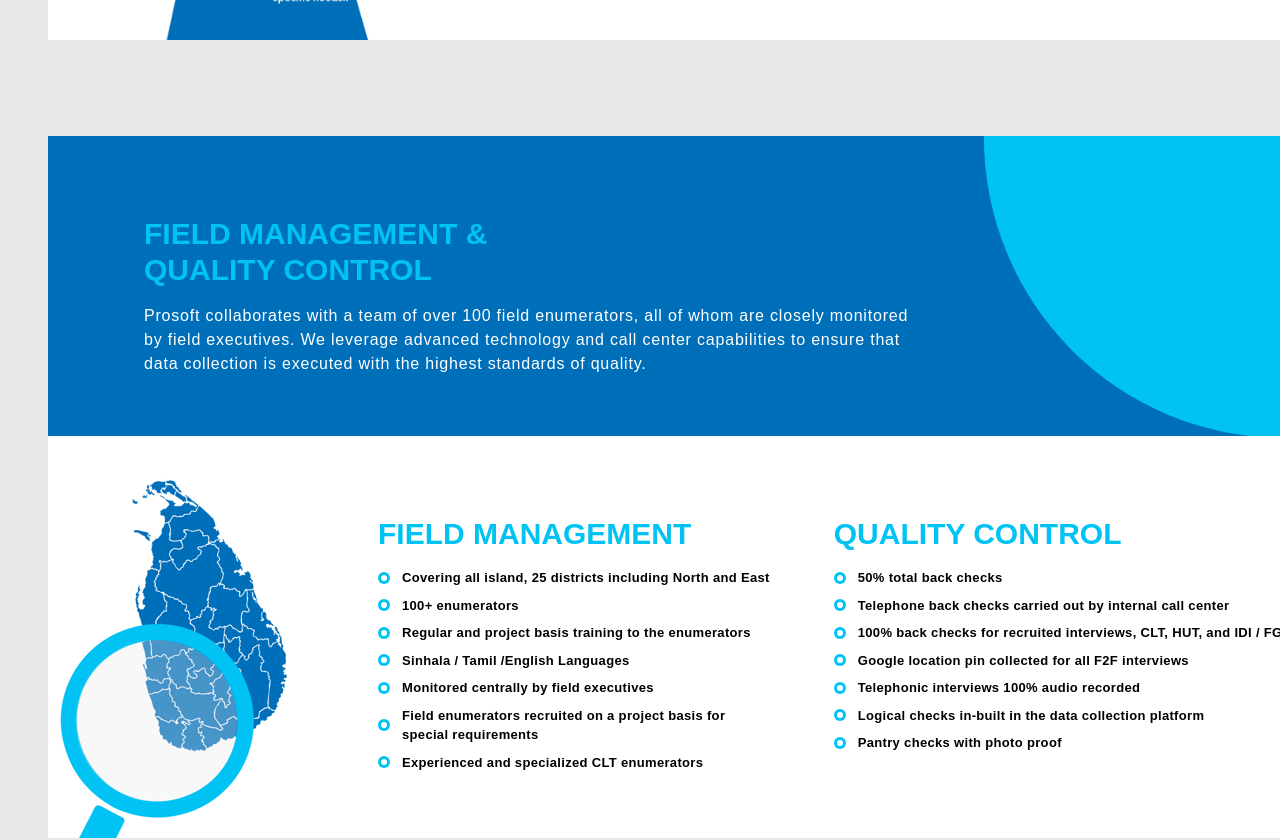
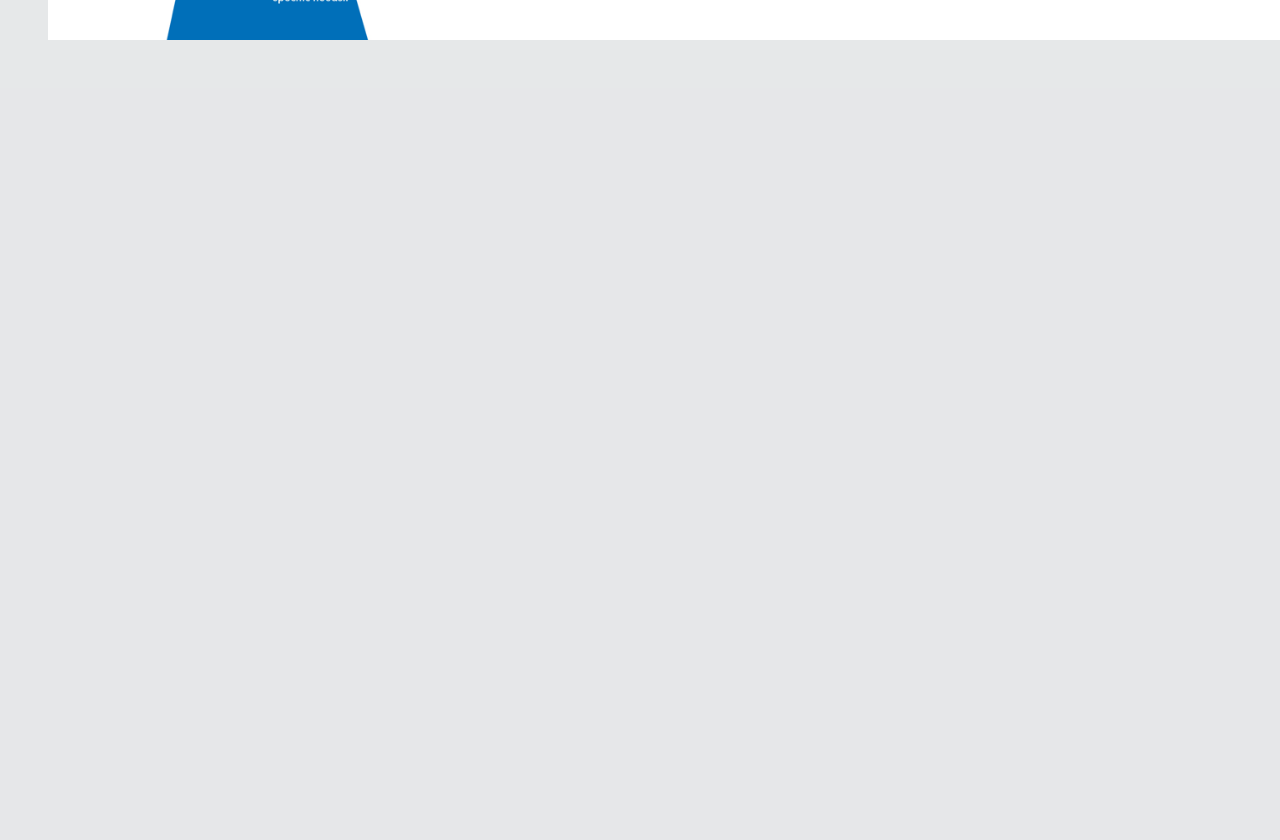
Before and after one commit to denverma7/prosoft, a React (Vite) app: page /strength in a window 1280 px wide. Shown: the part 1400-2240 px from the top of the page. Built offline with nearby package versions, Linux system fonts and the light colour scheme.

Commit message:
Applied animation and mobile responsiveness to the Field Management section of our Strengths page

```diff
--- a/src/components/ourStrength/FieldManagement.jsx
+++ b/src/components/ourStrength/FieldManagement.jsx
@@ -5,80 +5,158 @@ import SC1 from "../../assets/images/SC1.png";
 const FieldManagement = () => {
   return (
     <div className="relative bg-[#E6E7E9] h-full p-4 md:p-12">
-      <div className="relative overflow-hidden w-7xl h-full min-h-[300px] mx-auto bg-[#006FB9]">
-        <h3 className="text-[#00C3F3] ml-24 pt-20 uppercase text-3xl font-bold">
+      <div
+        className="relative overflow-hidden w-full max-w-7xl h-full mx-auto bg-[#006FB9] p-6 md:p-0 md:min-h-[300px]"
+        data-aos="fade-up"
+        data-aos-duration="600"
+        data-aos-delay="1000"
+      >
+        <h3
+          className="text-[#00C3F3] md:ml-24 md:pt-20 uppercase text-3xl font-bold"
+          data-aos="fade-up"
+          data-aos-duration="1000"
+          data-aos-delay="1200"
+        >
           Field Management & <br />
           Quality Control
         </h3>
-        <p className="mt-4 text-white ml-24 tracking-wider">
+        <p
+          className="mt-4 text-white md:ml-24 tracking-wider"
+          data-aos="fade-up"
+          data-aos-duration="1000"
+          data-aos-delay="1400"
+        >
           Prosoft collaborates with a team of over 100 field enumerators, all of
-          whom are closely monitored <br />
+          whom are closely monitored <br className="hidden md:block" />
           by field executives. We leverage advanced technology and call center
-          capabilities to ensure that <br />
+          capabilities to ensure that <br className="hidden md:block" />
           data collection is executed with the highest standards of quality.
         </p>
-        <div className="absolute -top-[298px] -right-64 w-[600px] h-[600px] bg-[#00C3F3] rounded-full"></div>
+        <div className="hidden md:block absolute -top-[298px] -right-64 w-[600px] h-[600px] bg-[#00C3F3] rounded-full"></div>
       </div>
-      <div className="w-7xl h-full min-h-[350px] mx-auto bg-white flex items-start">
-        <img src={FMImage} alt="Field Management" className="pt-8" />
-        <div className="flex ml-16 mt-8 space-x-16">
+      <div
+        className="w-full max-w-7xl h-full min-h-[350px] mx-auto bg-white flex flex-col md:flex-row items-start p-4 md:p-0"
+        data-aos="fade-up"
+        data-aos-duration="1000"
+        data-aos-delay="1000"
+      >
+        <img
+          src={FMImage}
+          alt="Field Management"
+          className="md:pt-8 w-full md:w-auto md:max-w-xs lg:max-w-sm"
+          data-aos="fade-up"
+          data-aos-duration="1000"
+          data-aos-delay="1000"
+        />
+        <div className="flex flex-col md:flex-row gap-8 md:gap-16 mt-8 md:mt-0 md:ml-16 w-full">
           {/* Field Management Column */}
-          <div>
-            <h3 className="text-3xl uppercase text-[#00C3F3] font-bold mb-4 mt-12">
+          <div
+            className="w-full"
+            data-aos="fade-up"
+            data-aos-duration="1000"
+            data-aos-delay="1000"
+          >
+            <h3
+              className="text-3xl uppercase text-[#00C3F3] font-bold mb-4 mt-4 md:mt-12"
+              data-aos="fade-up"
+              data-aos-duration="1000"
+              data-aos-delay="1000"
+            >
               Field Management
             </h3>
-            <div className="space-y-2">
-              <div className="flex items-center">
-                <div className="w-3 h-3 rounded-full bg-[#00C3F3] flex items-center justify-center mr-3 shrink-0">
+            <div
+              className="space-y-2"
+              data-aos="fade-up"
+              data-aos-duration="1000"
+              data-aos-delay="1000"
+            >
+              <div
+                className="flex items-start"
+                data-aos="fade-up"
+                data-aos-duration="700"
+                data-aos-delay="1000"
+              >
+                <div className="w-3 h-3 rounded-full bg-[#00C3F3] flex items-center justify-center mr-3 shrink-0 mt-1">
                   <div className="w-1.5 h-1.5 rounded-full bg-white"></div>
                 </div>
                 <span className="text-black font-bold whitespace-pre-line text-[13px] tracking-wide">
                   Covering all island, 25 districts including North and East
                 </span>
               </div>
-              <div className="flex items-center">
-                <div className="w-3 h-3 rounded-full bg-[#00C3F3] flex items-center justify-center mr-3 shrink-0">
+              <div
+                className="flex items-start"
+                data-aos="fade-up"
+                data-aos-duration="700"
+                data-aos-delay="1200"
+              >
+                <div className="w-3 h-3 rounded-full bg-[#00C3F3] flex items-center justify-center mr-3 shrink-0 mt-1">
                   <div className="w-1.5 h-1.5 rounded-full bg-white"></div>
                 </div>
                 <span className="text-black font-bold whitespace-pre-line text-[13px] tracking-wide">
                   100+ enumerators
                 </span>
               </div>
-              <div className="flex items-center">
-                <div className="w-3 h-3 rounded-full bg-[#00C3F3] flex items-center justify-center mr-3 shrink-0">
+              <div
+                className="flex items-start"
+                data-aos="fade-up"
+                data-aos-duration="700"
+                data-aos-delay="1400"
+              >
+                <div className="w-3 h-3 rounded-full bg-[#00C3F3] flex items-center justify-center mr-3 shrink-0 mt-1">
                   <div className="w-1.5 h-1.5 rounded-full bg-white"></div>
                 </div>
                 <span className="text-black font-bold whitespace-pre-line text-[13px] tracking-wide">
                   Regular and project basis training to the enumerators
                 </span>
               </div>
-              <div className="flex items-center">
-                <div className="w-3 h-3 rounded-full bg-[#00C3F3] flex items-center justify-center mr-3 shrink-0">
+              <div
+                className="flex items-start"
+                data-aos="fade-up"
+                data-aos-duration="700"
+                data-aos-delay="1600"
+              >
+                <div className="w-3 h-3 rounded-full bg-[#00C3F3] flex items-center justify-center mr-3 shrink-0 mt-1">
                   <div className="w-1.5 h-1.5 rounded-full bg-white"></div>
                 </div>
                 <span className="text-black font-bold whitespace-pre-line text-[13px] tracking-wide">
                   Sinhala / Tamil /English Languages
                 </span>
               </div>
-              <div className="flex items-center">
-                <div className="w-3 h-3 rounded-full bg-[#00C3F3] flex items-center justify-center mr-3 shrink-0">
+              <div
+                className="flex items-start"
+                data-aos="fade-up"
+                data-aos-duration="700"
+                data-aos-delay="1800"
+              >
+                <div className="w-3 h-3 rounded-full bg-[#00C3F3] flex items-center justify-center mr-3 shrink-0 mt-1">
                   <div className="w-1.5 h-1.5 rounded-full bg-white"></div>
                 </div>
                 <span className="text-black font-bold whitespace-pre-line text-[13px] tracking-wide">
                   Monitored centrally by field executives
                 </span>
               </div>
-              <div className="flex items-center">
-                <div className="w-3 h-3 rounded-full bg-[#00C3F3] flex items-center justify-center mr-3 shrink-0">
+              <div
+                className="flex items-start"
+                data-aos="fade-up"
+                data-aos-duration="700"
+                data-aos-delay="2000"
+              >
+                <div className="w-3 h-3 rounded-full bg-[#00C3F3] flex items-center justify-center mr-3 shrink-0 mt-1">
                   <div className="w-1.5 h-1.5 rounded-full bg-white"></div>
                 </div>
                 <span className="text-black font-bold whitespace-pre-line text-[13px] tracking-wide">
-                  Field enumerators recruited on a project basis for <br />
+                  Field enumerators recruited on a project basis for{" "}
+                  <br className="hidden md:block" />
                   special requirements
                 </span>
               </div>
-              <div className="flex items-center">
-                <div className="w-3 h-3 rounded-full bg-[#00C3F3] flex items-center justify-center mr-3 shrink-0">
+              <div
+                className="flex items-start"
+                data-aos="fade-up"
+                data-aos-duration="700"
+                data-aos-delay="2200"
+              >
+                <div className="w-3 h-3 rounded-full bg-[#00C3F3] flex items-center justify-center mr-3 shrink-0 mt-1">
                   <div className="w-1.5 h-1.5 rounded-full bg-white"></div>
                 </div>
                 <span className="text-black font-bold whitespace-pre-line text-[13px] tracking-wide">
@@ -88,29 +166,59 @@ const FieldManagement = () => {
             </div>
           </div>
           {/* Quality Control Column */}
-          <div>
-            <h3 className="text-3xl uppercase text-[#00C3F3] font-bold mb-4 mt-12">
+          <div
+            className="w-full"
+            data-aos="fade-up"
+            data-aos-duration="1000"
+            data-aos-delay="1000"
+          >
+            <h3
+              className="text-3xl uppercase text-[#00C3F3] font-bold mb-4 mt-4 md:mt-12"
+              data-aos="fade-up"
+              data-aos-duration="1000"
+              data-aos-delay="1000"
+            >
               Quality Control
             </h3>
-            <div className="space-y-2">
-              <div className="flex items-center">
-                <div className="w-3 h-3 rounded-full bg-[#00C3F3] flex items-center justify-center mr-3 shrink-0">
+            <div
+              className="space-y-2"
+              data-aos="fade-up"
+              data-aos-duration="1000"
+              data-aos-delay="1000"
+            >
+              <div
+                className="flex items-start"
+                data-aos="fade-up"
+                data-aos-duration="700"
+                data-aos-delay="1000"
+              >
+                <div className="w-3 h-3 rounded-full bg-[#00C3F3] flex items-center justify-center mr-3 shrink-0 mt-1">
                   <div className="w-1.5 h-1.5 rounded-full bg-white"></div>
                 </div>
                 <span className="text-black font-bold whitespace-pre-line text-[13px] tracking-wide">
                   50% total back checks
                 </span>
               </div>
-              <div className="flex items-center">
-                <div className="w-3 h-3 rounded-full bg-[#00C3F3] flex items-center justify-center mr-3 shrink-0">
+              <div
+                className="flex items-start"
+                data-aos="fade-up"
+                data-aos-duration="700"
+                data-aos-delay="1200"
+              >
+                <div className="w-3 h-3 rounded-full bg-[#00C3F3] flex items-center justify-center mr-3 shrink-0 mt-1">
                   <div className="w-1.5 h-1.5 rounded-full bg-white"></div>
                 </div>
                 <span className="text-black font-bold whitespace-pre-line text-[13px] tracking-wide">
                   Telephone back checks carried out by internal call center
                 </span>
               </div>
-              <div className="flex items-center">
-                <div className="w-3 h-3 rounded-full bg-[#00C3F3] flex items-center justify-center mr-3 shrink-0">
+              <div
+                className="flex items-start"
+                data-aos="fade-up"
+                data-aos-duration="700"
+                data-aos-delay="1400"
+              >
+                <div className="w-3 h-3 rounded-full bg-[#00C3F3] flex items-center justify-center mr-3 shrink-0 mt-1">
                   <div className="w-1.5 h-1.5 rounded-full bg-white"></div>
                 </div>
                 <span className="text-black font-bold whitespace-pre-line text-[13px] tracking-wide">
@@ -118,32 +226,52 @@ const FieldManagement = () => {
                   FGD
                 </span>
               </div>
-              <div className="flex items-center">
-                <div className="w-3 h-3 rounded-full bg-[#00C3F3] flex items-center justify-center mr-3 shrink-0">
+              <div
+                className="flex items-start"
+                data-aos="fade-up"
+                data-aos-duration="700"
+                data-aos-delay="1400"
+              >
+                <div className="w-3 h-3 rounded-full bg-[#00C3F3] flex items-center justify-center mr-3 shrink-0 mt-1">
                   <div className="w-1.5 h-1.5 rounded-full bg-white"></div>
                 </div>
                 <span className="text-black font-bold whitespace-pre-line text-[13px] tracking-wide">
                   Google location pin collected for all F2F interviews
                 </span>
               </div>
-              <div className="flex items-center">
-                <div className="w-3 h-3 rounded-full bg-[#00C3F3] flex items-center justify-center mr-3 shrink-0">
+              <div
+                className="flex items-start"
+                data-aos="fade-up"
+                data-aos-duration="700"
+                data-aos-delay="1600"
+              >
+                <div className="w-3 h-3 rounded-full bg-[#00C3F3] flex items-center justify-center mr-3 shrink-0 mt-1">
                   <div className="w-1.5 h-1.5 rounded-full bg-white"></div>
                 </div>
                 <span className="text-black font-bold whitespace-pre-line text-[13px] tracking-wide">
                   Telephonic interviews 100% audio recorded
                 </span>
               </div>
-              <div className="flex items-center">
-                <div className="w-3 h-3 rounded-full bg-[#00C3F3] flex items-center justify-center mr-3 shrink-0">
+              <div
+                className="flex items-start"
+                data-aos="fade-up"
+                data-aos-duration="700"
+                data-aos-delay="1800"
+              >
+                <div className="w-3 h-3 rounded-full bg-[#00C3F3] flex items-center justify-center mr-3 shrink-0 mt-1">
                   <div className="w-1.5 h-1.5 rounded-full bg-white"></div>
                 </div>
                 <span className="text-black font-bold whitespace-pre-line text-[13px] tracking-wide">
                   Logical checks in-built in the data collection platform
                 </span>
               </div>
-              <div className="flex items-center">
-                <div className="w-3 h-3 rounded-full bg-[#00C3F3] flex items-center justify-center mr-3 shrink-0">
+              <div
+                className="flex items-start"
+                data-aos="fade-up"
+                data-aos-duration="700"
+                data-aos-delay="2000"
+              >
+                <div className="w-3 h-3 rounded-full bg-[#00C3F3] flex items-center justify-center mr-3 shrink-0 mt-1">
                   <div className="w-1.5 h-1.5 rounded-full bg-white"></div>
                 </div>
                 <span className="text-black font-bold whitespace-pre-line text-[13px] tracking-wide">
```
